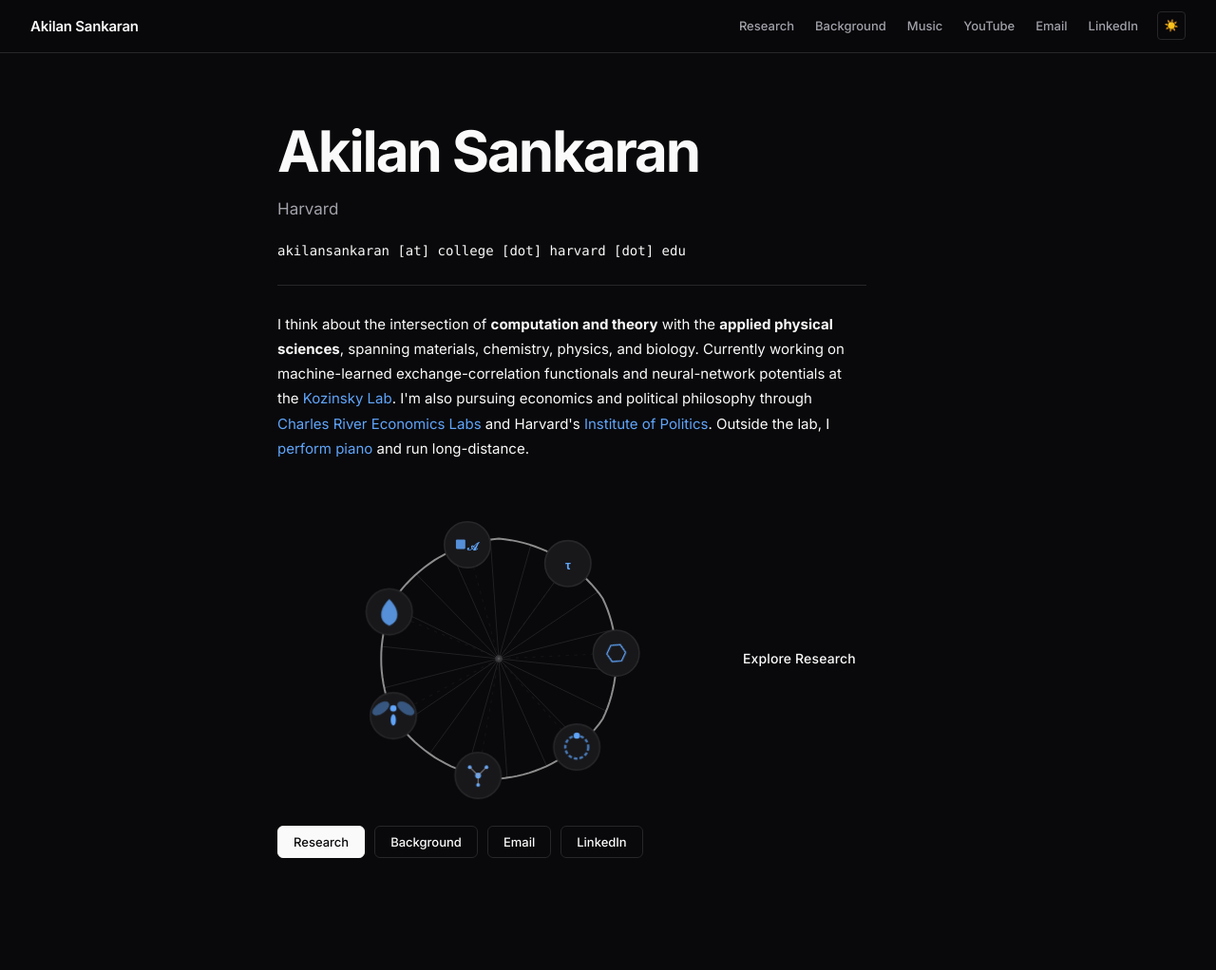
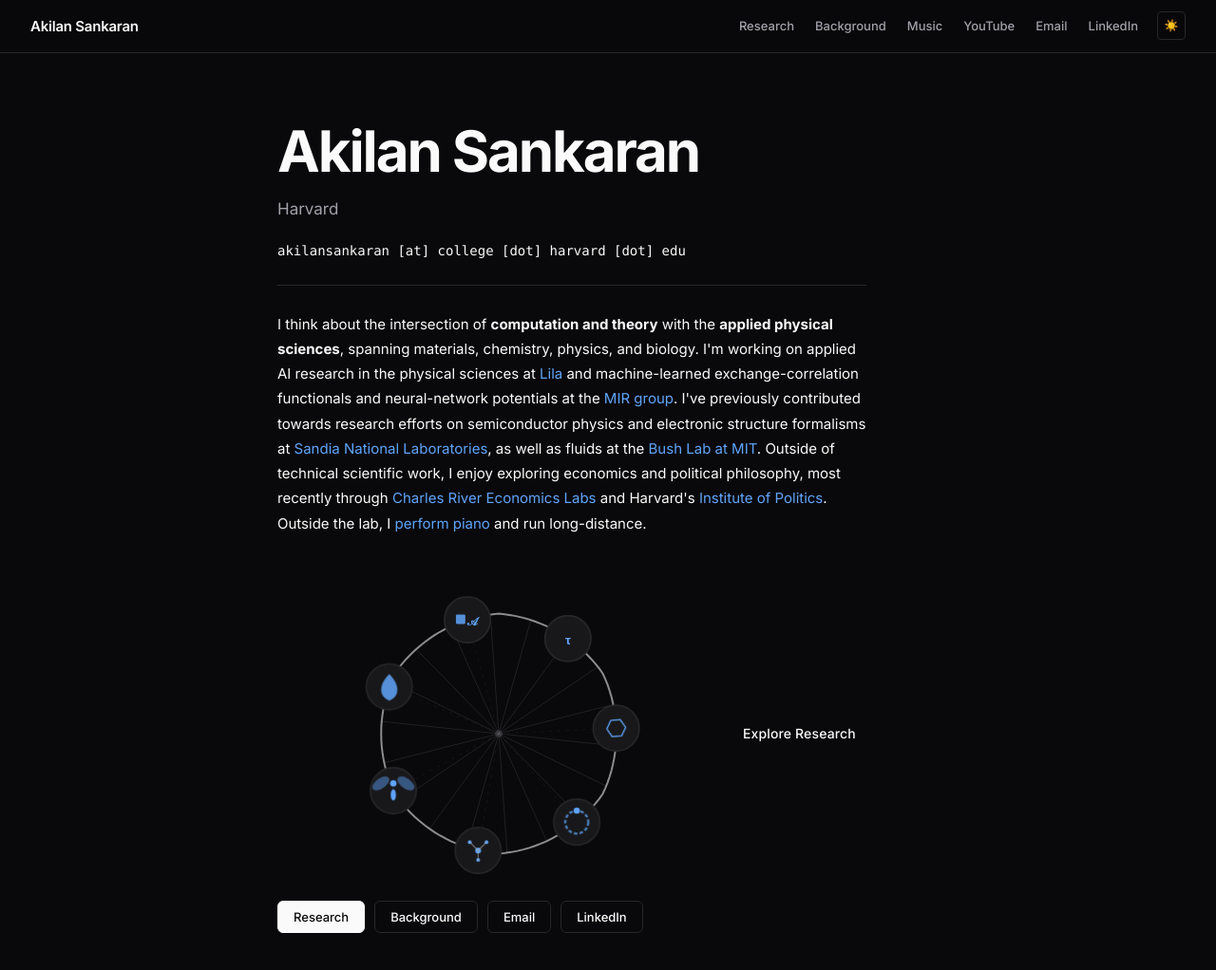
Before and after one commit to akilansankaran/akilansankaran.github.io, a Jekyll site: the page built from index.md, in a window 1280 px wide and 1119 px high. Shown: the top 1022 px of the window at 95% size. Built offline with Jekyll 4.4.1, drawn with Linux system fonts in a browser that asks for light colours; some web fonts are replaced.

Commit message:
intro description changed

```diff
--- a/index.md
+++ b/index.md
@@ -12,7 +12,9 @@ title: Home
     <p class="git-email">akilansankaran [at] college [dot] harvard [dot] edu</p>
   </div>
 
-  <p class="hero-bio">I think about the intersection of <b>computation and theory</b> with the <b>applied physical sciences</b>, spanning materials, chemistry, physics, and biology. Currently working on machine-learned exchange-correlation functionals and neural-network potentials at the <a href="https://mir.g.harvard.edu/">Kozinsky Lab</a>. I'm also pursuing economics and political philosophy through <a href="https://www.charlesrivereconomicslabs.org/">Charles River Economics Labs</a> and Harvard's <a href="https://iop.harvard.edu/">Institute of Politics</a>. Outside the lab, I <a href="https://www.youtube.com/channel/UC3BUUIJfTgrYauJq0PTKlng">perform piano</a> and run long-distance.</p>
+  <p class="hero-bio">I think about the intersection of <b>computation and theory</b> with the <b>applied physical sciences</b>, spanning materials, chemistry, physics, and biology. I'm working on applied AI research in the physical sciences at <a href="https://lila.ai">Lila</a> and machine-learned exchange-correlation functionals and neural-network potentials at the <a href="https://mir.g.harvard.edu/">MIR group</a>. I've previously contributed towards research efforts on semiconductor physics and electronic structure formalisms at <a href="https://www.sandia.gov/">Sandia National Laboratories</a>, as well as fluids at the <a href="https://thales.mit.edu/bush/">Bush Lab at MIT</a>.
+
+  Outside of technical scientific work, I enjoy exploring economics and political philosophy, most recently through <a href="https://www.charlesrivereconomicslabs.org/">Charles River Economics Labs</a> and Harvard's <a href="https://iop.harvard.edu/">Institute of Politics</a>. Outside the lab, I <a href="https://www.youtube.com/channel/UC3BUUIJfTgrYauJq0PTKlng">perform piano</a> and run long-distance.</p>
 
   {% include morph-anim.html %}
 
```
